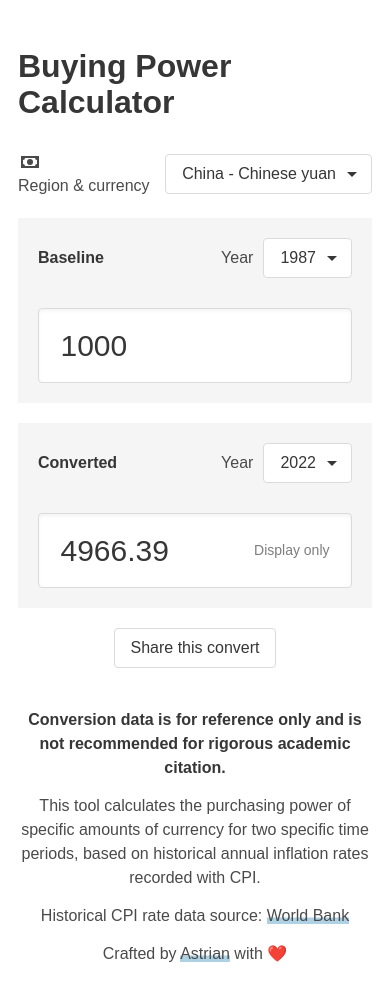
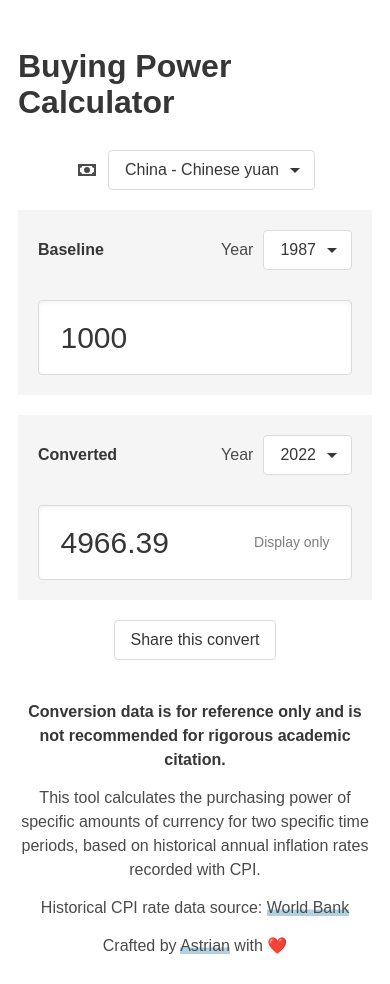
Before and after one commit to Astrian/buying-power-calculator, a React (Vite) app: page / in a window 390 px wide. Built offline with nearby package versions, Linux system fonts and the light colour scheme.

Commit message:
Modify phone layout range

```diff
--- a/src/features/inflation.scss
+++ b/src/features/inflation.scss
@@ -53,3 +53,17 @@
     margin-top: 20px;
   }
 }
+
+@media (max-width: 820px) {
+  .feature-body {
+    .region-label {
+      display: none;
+    }
+    .calculator-body {
+      flex-direction: column;
+      .module {
+        width: 100%;
+      }
+    }
+  }
+}
--- a/src/style.scss
+++ b/src/style.scss
@@ -87,16 +87,9 @@ a {
     .header {
       flex-direction: column;
       gap: 10px;
-      .region-label {
-        display: none;
-      }
+
     }
-    .calculator-body {
-      flex-direction: column;
-      .module {
-        width: 100%;
-      }
-    }
+
   }
 }
 
```
